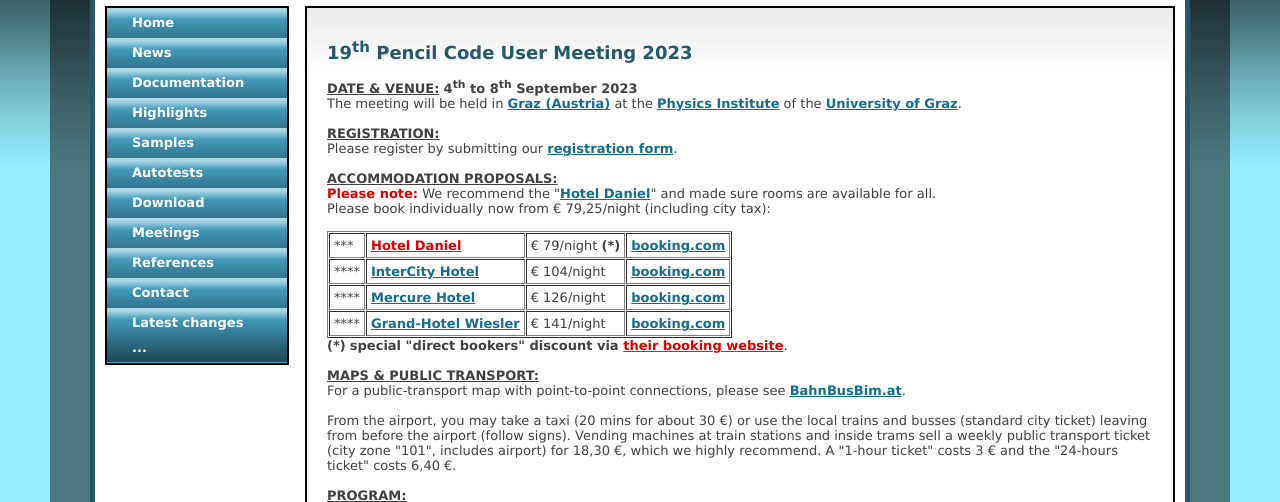
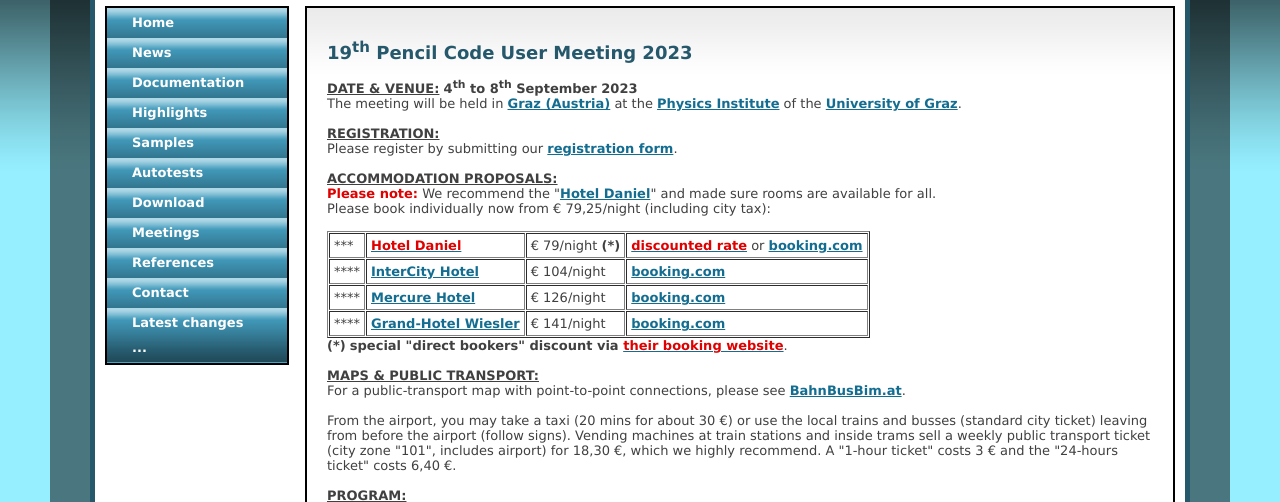
Before and after one commit to pencil-code/website, a PHP site: page /UserMeetings/2023/index.php in a window 1280 px wide. Shown: the part 90-592 px from the top of the page. Run offline with PHP 8.4, Linux system fonts and the light colour scheme.

Commit message:
Added direct booking link for Hotel Daniel at discounted rate.

```diff
--- a/UserMeetings/2023/index.php
+++ b/UserMeetings/2023/index.php
@@ -21,7 +21,7 @@ Please register by submitting our <a href="register.php">registration form</a>.
 <p><b><u>ACCOMMODATION PROPOSALS:</u></b><br>
 <font color="#e00000"><b>Please note:</b></font> We recommend the &quot;<a href="https://hoteldaniel.com/en/graz/"><b>Hotel Daniel</b></a>&quot; and made sure rooms are available for all.<BR>Please book individually now from € 79,25/night (including city tax):
 <table border="1" cellpadding="4" cellspacing="1">
-<tr><td>***</td><td><a href="https://hoteldaniel.com/en/graz/"><font color="e00000">Hotel Daniel</font></a></td><td>€ 79/night <b>(*)</b></td><td><a href="https://www.booking.com/hotel/at/hoteddaniel.en-gb.html?checkin=2023-09-04;checkout=2023-09-08;dest_id=-1978544;dest_type=city;group_adults=1;no_rooms=1;sb_price_type=total;type=total">booking.com</a></td></tr>
+<tr><td>***</td><td><a href="https://hoteldaniel.com/en/graz/"><font color="e00000">Hotel Daniel</font></a></td><td>€ 79/night <b>(*)</b></td><td><a href="https://reservations.hoteldanielgraz.com/?_ga=o&currency=EUR&rooms=1&languageid=1&location=graz&adults=1&datein=09%2F04%2F2023&dateout=09%2F08%2F2023&identifier=#/accommodation/room"><font color="e00000">discounted rate</font></a> or <a href="https://www.booking.com/hotel/at/hoteddaniel.en-gb.html?checkin=2023-09-04;checkout=2023-09-08;dest_id=-1978544;dest_type=city;group_adults=1;no_rooms=1;sb_price_type=total;type=total">booking.com</a></td></tr>
 <tr><td>****</td><td><a href="https://hrewards.com/en/intercityhotel-graz">InterCity Hotel</a></td><td>€ 104/night</td><td><a href="https://www.booking.com/hotel/at/intercityhotel-graz.en-gb.html?checkin=2023-09-04;checkout=2023-09-08;dest_id=-1978544;dest_type=city;group_adults=1;no_rooms=1;sb_price_type=total;type=total">booking.com</a></td></tr>
 <tr><td>****</td><td><a href="https://all.accor.com/hotel/5742/index.en.shtml">Mercure Hotel</a></td><td>€ 126/night</td><td><a href="https://www.booking.com/hotel/at/mercuregrazcity.en-gb.html?checkin=2023-09-04;checkout=2023-09-08;dest_id=-1978544;dest_type=city;group_adults=1;no_rooms=1;sb_price_type=total;type=total">booking.com</a></td></tr>
 <!-- tr><td>****</td><td><a href="https://www.hotelweitzer.com/en/">Das Weitzer</a></td><td>€ 129/night</td><td><a href="https://www.booking.com/hotel/at/dasweitzer.en-gb.html?checkin=2023-09-04;checkout=2023-09-08;dest_id=-1978544;dest_type=city;group_adults=1;no_rooms=1;sb_price_type=total;type=total">booking.com</a></td></tr -->
```
